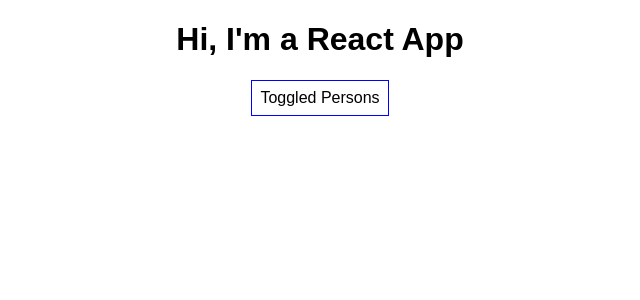
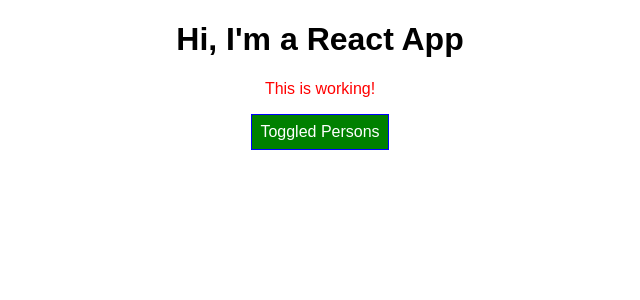
Before and after one commit to srueda27/react-complete-guide, a React (Create React App) app: page / in a window 1280 px wide. Shown: the top 300 px of the page, without its empty margins (320-960 px from the left). Built offline with nearby package versions, Linux system fonts and the light colour scheme.

Commit message:
add styling class names dynamically

```diff
--- a/src/App.css
+++ b/src/App.css
@@ -1,3 +1,11 @@
 .App {
   text-align: center;
 }
+
+.red {
+  color: red;
+}
+
+.bold {
+  font-weight: bold;
+}
--- a/src/App.js
+++ b/src/App.js
@@ -35,7 +35,6 @@
 
     const personsCopy = [...this.state.persons];
     personsCopy[personIndex] = person;
-
     this.setState({ persons: personsCopy });
   }
 
@@ -47,7 +46,8 @@
 
   render() {
     const styles = {
-      backgroundColor: 'white',
+      backgroundColor: 'green',
+      color: 'white',
       font: 'inherit',
       border: '1px solid blue',
       padding: '8px',
@@ -69,11 +69,24 @@
           })}
         </div>
       );
+
+      styles.backgroundColor = 'red';
+    }
+
+    let classes = [];
+
+    if (this.state.persons.length <= 2) {
+      classes.push('red');
+    }
+
+    if (this.state.persons.length <= 1) {
+      classes.push('bold');
     }
 
     return (
       <div className="App" >
         <h1>Hi, I'm a React App</h1>
+        <p className={classes.join(' ')}>This is working!</p>
         <button
           style={styles}
           onClick={this.toggledPersonsHandler}>Toggled Persons</button>
--- a/src/Person/Person.js
+++ b/src/Person/Person.js
@@ -6,7 +6,7 @@
         <div className="Person">
             <p onClick={props.click}>I'm {props.name} and I am {props.age} years old</p>
             <p>{props.children}</p>
-            <input type="text" onChange={props.changed} defaultValue={props.name} />
+            <input type="text" onChange={props.changed} value={props.name} />
         </div>
     )
 }
```
